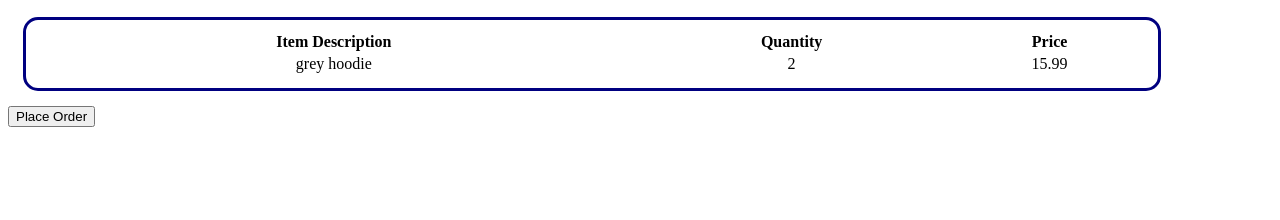
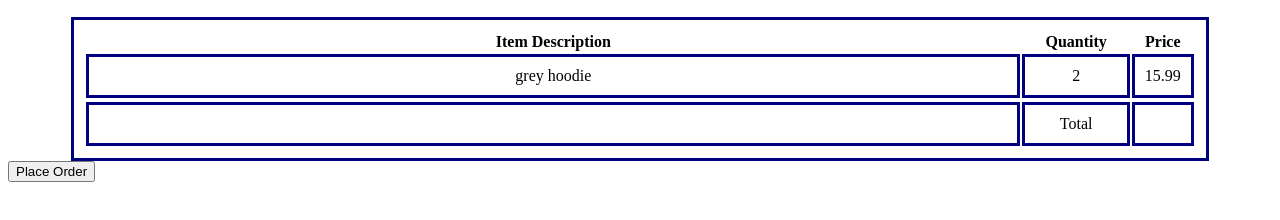
Before and after one commit to janellemellor/e-commerce-project, a plain HTML site: page cart/cart.html in a window 1280 px wide. Shown: the part 50-270 px from the top of the page. Drawn offline with Linux system fonts and the light colour scheme.

Commit message:
add to cart design

```diff
--- a/cart/cart.css
+++ b/cart/cart.css
@@ -1,9 +1,8 @@
-table {
+table, td {
     border: 3px solid navy;
     height: 50%;
     width: 90%;
-    border-radius: 15px;
-    margin: 15px;
+    margin: 0 auto;
     padding: 10px;
     text-align: center;
 };
--- a/cart/cart.html
+++ b/cart/cart.html
@@ -26,7 +26,14 @@
   </tr>
 
   <tr>
-      <tfoot></tfoot>
+      <tfoot>
+        <tr>
+          <td></td>
+          <td>Total</td>
+          <td></td>
+        </tr>
+
+      </tfoot>
   </tr>
 </table>
 
```
